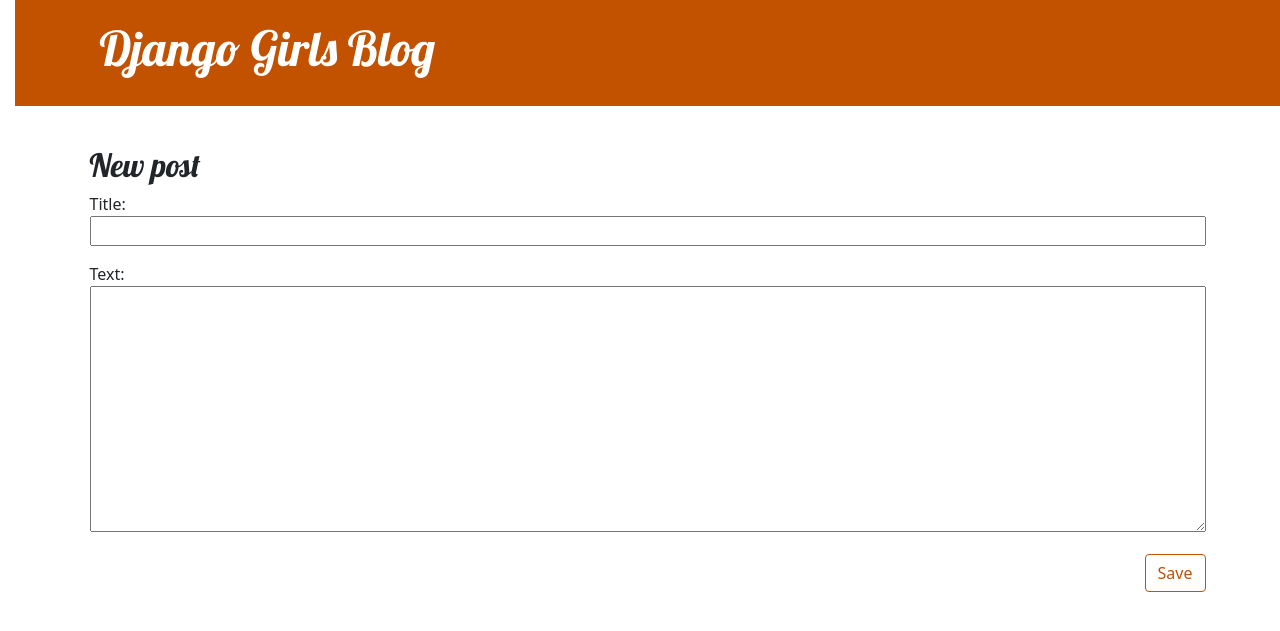
After one commit to zscott3/djangotutorial, a Django app: page /post/new/ in a window 1280 px wide. The commit adds this page. Shown: the top 631 px of the page. Run offline with Django 3.2, Linux system fonts and the light colour scheme.

Commit message:
sync -zs

```diff
--- /dev/null
+++ b/blog/forms.py
@@ -0,0 +1,7 @@
+from django import forms
+from .models import Post
+
+class PostForm(forms.ModelForm):
+    class Meta:
+        model = Post
+        fields = ("title", "text",)
--- a/blog/models.py
+++ b/blog/models.py
@@ -4,11 +4,13 @@
 
 # Create your models here.
 class Post(models.Model):
+    author = models.ForeignKey(settings.AUTH_USER_MODEL, on_delete=models.CASCADE)
     title = models.CharField(max_length=200)
     text = models.TextField()
-    created_date = models.DateTimeField(timezone.now)
+    created_date = models.DateTimeField(default=timezone.now)
     published_date = models.DateTimeField(blank=True, null=True)
-    author = models.ForeignKey(settings.AUTH_USER_MODEL, on_delete=models.CASCADE)
+
+
 
     def publish(self):
         self.published_date = timezone.now()
--- a/blog/static/css/blog.css
+++ b/blog/static/css/blog.css
@@ -33,7 +33,7 @@
 .date {
     color: #828282;
 }
-/*
+
 .save {
     float: right;
 }
@@ -51,7 +51,7 @@
     font-size: 26pt;
     margin-right: 20px;
 }
-*/
+
 .post {
     margin-bottom: 70px;
 }
@@ -64,7 +64,7 @@
 .post > .date {
     float: right;
 }
-/*
+
 .btn-secondary,
 .btn-secondary:visited {
     color: #C25100;
@@ -76,4 +76,8 @@
     color: #FFFFFF;
     background-color: #C25100;
 }
-*/
+
+.post > .actions {
+    float: right;
+    margin-left: 20px;
+}
--- a/blog/templates/blog/base.html
+++ b/blog/templates/blog/base.html
@@ -10,7 +10,12 @@
     <body>
         <header class="page-header">
           <div class="container">
-              <h1><a href="/">Django Girls Blog</a></h1>
+            {% if user.is_authenticated %}
+                <a href="{% url 'post_new' %}" class="top-menu">
+                    {% include './icons/file-earmark-plus.svg' %}
+                </a>
+            {% endif %}
+            <h1><a href="/">Django Girls Blog</a></h1>
           </div>
         </header>
 
--- /dev/null
+++ b/blog/templates/blog/post_edit.html
@@ -0,0 +1,9 @@
+{% extends 'blog/base.html' %}
+
+{% block content %}
+    <h2>New post</h2>
+    <form method="POST" class="post-form">{% csrf_token %}
+        {{ form.as_p }}
+        <button type="submit" class="save btn btn-secondary">Save</button>
+    </form>
+{% endblock %}
--- a/blog/urls.py
+++ b/blog/urls.py
@@ -3,5 +3,8 @@
 
 urlpatterns = [
     path('', views.post_list, name='post_list'),
-    path('post/<int:pk>/', views.post_detail, name='post_detail')
+    path('post/<int:pk>/', views.post_detail, name='post_detail'),
+    path('post/new/', views.post_new, name='post_new'),
+    path('post/<int:pk>/edit/', views.post_edit, name='post_edit'),
+
 ]
--- a/blog/views.py
+++ b/blog/views.py
@@ -2,6 +2,9 @@
 from django.utils import timezone
 from .models import Post
 from django.shortcuts import render, get_object_or_404
+from .forms import PostForm
+from django.shortcuts import redirect
+
 
 # Create your views here.
 def post_list(request):
@@ -11,3 +14,32 @@
 def post_detail(request, pk):
     post = get_object_or_404(Post, pk=pk)
     return render(request, 'blog/post_detail.html', {'post':post})
+
+ #will request will do edit and new post
+def post_new(request):
+    if request.method == "POST":
+        form = PostForm(request.POST)
+        if form.is_valid():
+            post = form.save(commit=False)
+            post.author = request.user
+            post.published_date = timezone.now()
+            post.save()
+            return redirect('post_detail', pk=post.pk)
+    else:
+        form = PostForm()
+    return render(request, 'blog/post_edit.html', {'form':form})
+
+
+def post_edit(request, pk):
+    post = get_object_or_404(Post, pk=pk)
+    if request.method == "POST":
+        form = PostForm(request.POST, instance=post)
+        if form.is_valid():
+            post = form.save(commit=False)
+            post.author = request.user
+            post.published_date = timezone.now()
+            post.save()
+            return redirect('post_detail', pk=post.pk)
+    else:
+        form = PostForm(instance=post)
+    return render(request, 'blog/post_edit.html', {'form':form})
```
Also changed, not shown: blog/templates/blog/post_detail.html (+7 -0 lines), blog/templates/blog/icons/file-earmark-plus.svg (added), blog/templates/blog/icons/pencil-fill.svg (added).
